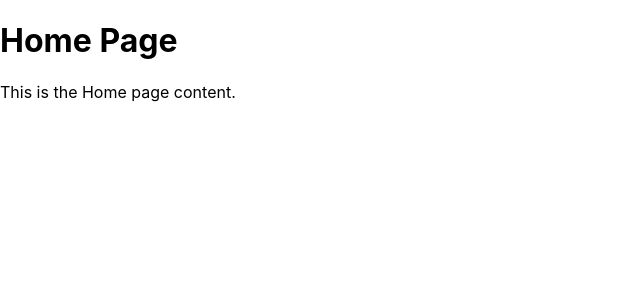
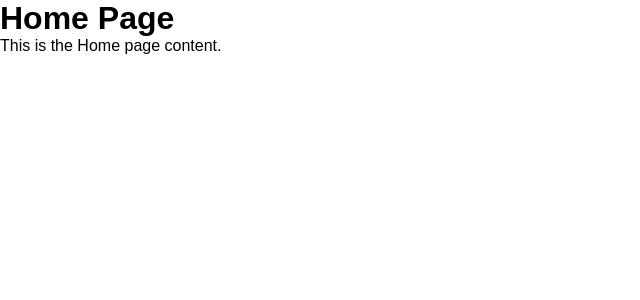
Before and after one commit to IshanLahiru/ishanlahiru.github.io, a React (Create React App) app: page / in a window 1280 px wide. Shown: the top 300 px of the page, without its empty margins (0-640 px from the left). Built offline with nearby package versions, Linux system fonts and the light colour scheme.

Commit message:
Refactor index.css to update body font-family and box-sizing

```diff
--- a/src/index.css
+++ b/src/index.css
@@ -1,13 +1,9 @@
-body {
+* {
+  box-sizing: border-box;
   margin: 0;
-  font-family: -apple-system, BlinkMacSystemFont, 'Segoe UI', 'Roboto', 'Oxygen',
-    'Ubuntu', 'Cantarell', 'Fira Sans', 'Droid Sans', 'Helvetica Neue',
-    sans-serif;
-  -webkit-font-smoothing: antialiased;
-  -moz-osx-font-smoothing: grayscale;
+  padding: 0;
 }
 
-code {
-  font-family: source-code-pro, Menlo, Monaco, Consolas, 'Courier New',
-    monospace;
+body {
+  font-family: Arial, sans-serif;
 }
```
